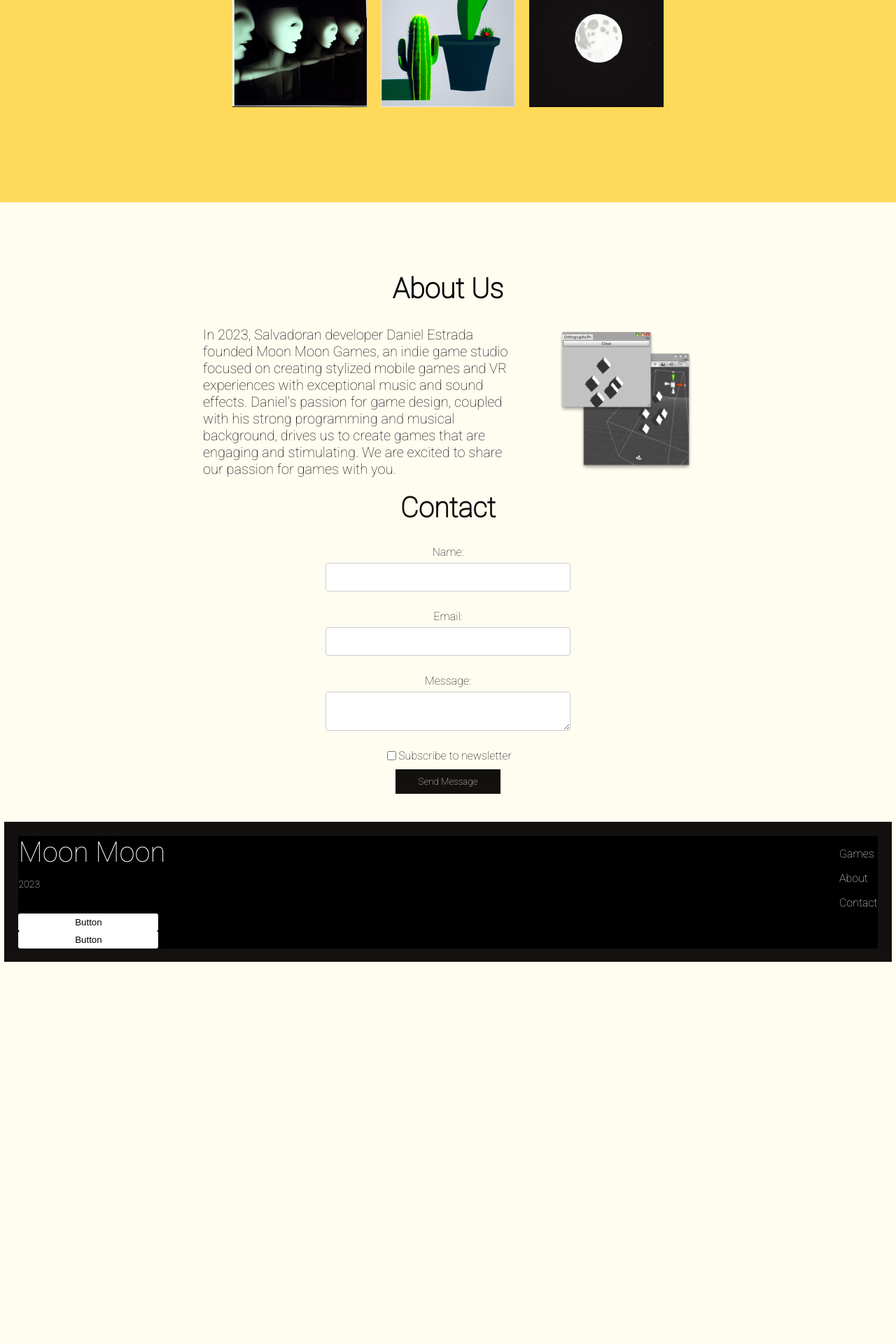
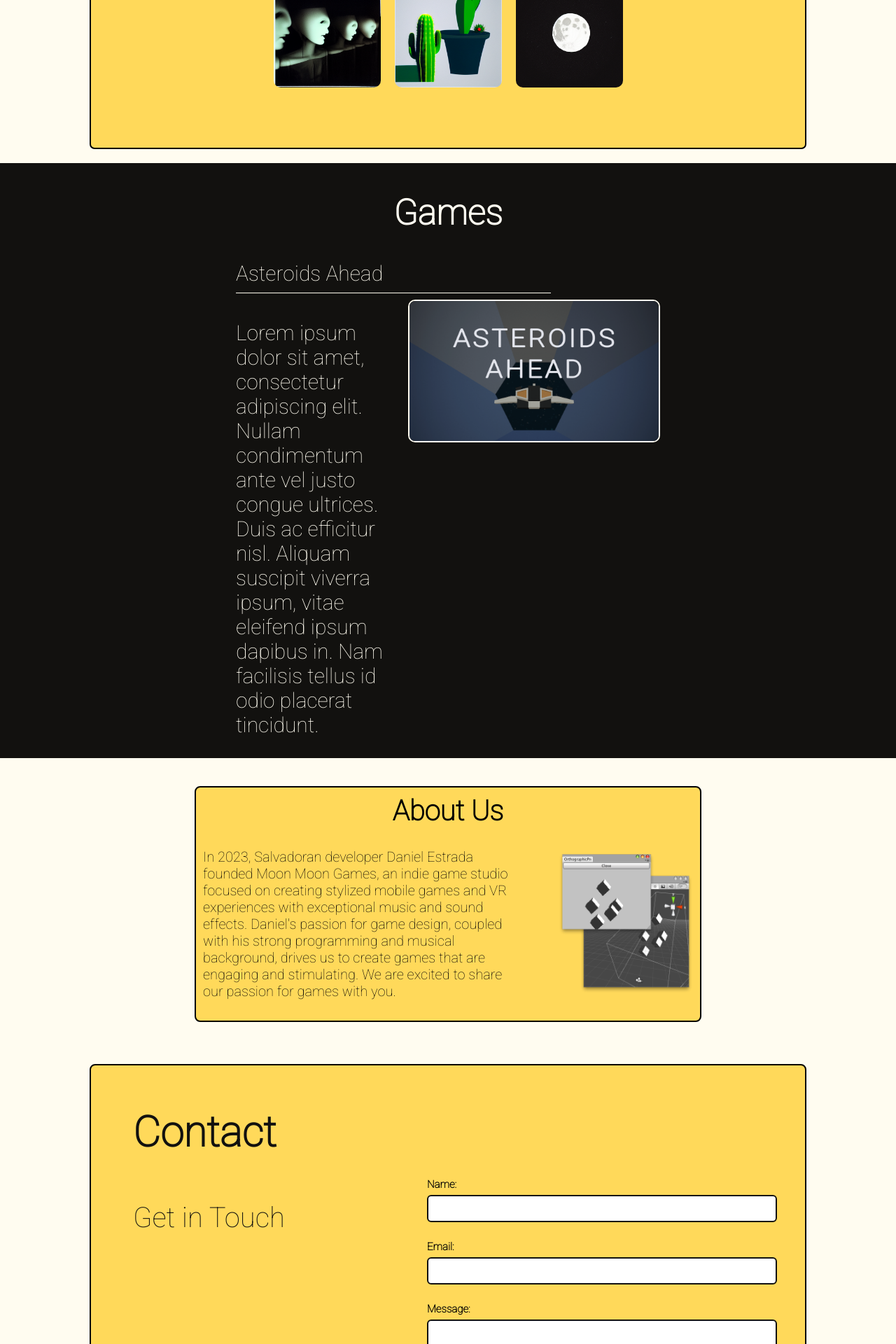
Before and after one commit to daniel99estrada/Moon-Moon-Games-Website, a Flask app: page / in a window 1280 px wide. Shown: the part 720-2640 px from the top of the page at 70% size. Before the commit the page ends 2094 px from the top, so only its background shows below. Run offline with Flask 3, Linux system fonts and the light colour scheme.

Commit message:
Added a game section and stylized the contact page

```diff
--- a/static/styles.css
+++ b/static/styles.css
@@ -5,6 +5,7 @@ html, body {
 
 body {
   background-color: #fffcf0;
+  width: auto;
 }
 
 #container {
@@ -12,7 +13,7 @@ body {
   justify-content: space-between;
   align-items: center;
   background-color: #12110f;
-  padding: 10px;
+  padding: 10px 30px;
 }
 
 #logo {
@@ -46,7 +47,7 @@ a {
 }
 
 #top-section {
-  background-color: #12110f;
+  background-color:  #fffcf0;
   height: 400px;
   display: flex;
   flex-direction: column;
@@ -54,19 +55,54 @@ a {
   align-items: center;
 }
 
+#top-section h1 {
+  color:  #12110f;
+  font-family: 'Roboto', sans-serif;
+  font-weight: 100;
+  font-size: 120px;
+  margin: 0;
+  text-align: center;
+}
+
+#top-section h2 {
+  color: #12110f;
+  font-family: 'Roboto', sans-serif;
+  font-weight: 100;
+  font-size: 34px;
+  margin: 0;
+  text-align: center;
+}
+
 #image-section {
+
   background-color: #FFD95A;
-  height: 500px;
+  height: 400px;
+  width: auto;
+  margin: 20px 10%;
   display: flex;
   justify-content: center;
   align-items: center;
   flex-direction: column;
+  border: 2px solid black;
+  border-radius: 7px;
+
+  /* grid-column-gap: 8px;
+  grid-row-gap: 10;
+
+
+    border-radius: 20px;
+    justify-content: space-between;
+    align-self: stretch;
+    align-items: flex-start;
+    margin-top: 20em;
+    padding: 20px 10%;
+    position: relative; */
 }
 
 #image-section h1 {
   font-family: 'Roboto', sans-serif;
   color: #12110f;
-  font-weight: 500;
+  font-weight: 700;
   flex-grow: 1;
   width: 100%;
   font-size: 30px;
@@ -76,6 +112,7 @@ a {
   max-width: 15%;
   height: auto;
   padding: 10px;
+  border-radius: 20px;
 }
 .image-container {
   display: flex;
@@ -85,30 +122,93 @@ a {
   flex-direction: row;
 }
 
-h1 {
-  color: #fffcf0;
+#game-section {
+  padding-right: 100px;
+  padding-left: 100px;
+  background-color: #12110f;
+}
+
+.game-section-container {
+  display: flex;
+  flex-direction: column;
+  align-items: center;
+  margin: 20px;
+}
+
+
+.game {
+  display: flex;
+  flex-direction: column;
+  align-items: flex-start;
+  margin-left: 600px;
+  margin-right: 600px;
+}
+
+.divider {
+  width: 450px;
+  height: 0.5px;
+  background-color:  #fffcf0;
+}
+
+.game-content-container {
+  display: flex;
+  flex-direction: row;
+  align-items: flex-start;
+  justify-content: space-between;
+  margin-top: 10px;
+  /* margin-left: 300px;
+  margin-right: 300px;   */
+}
+.game h3
+{
+  font-family: 'Roboto', sans-serif;
+  color:  #fffcf0;
+  font-size: 30px;
+  font-weight: 500;
+  margin-bottom: 10px;
+}
+.game-section-container h2 {
+  font-family: 'Roboto', sans-serif;
+  color:  #fffcf0;
+  font-size: 50px;
+  font-weight: bold;
+  margin-bottom: 10px;
+}
+
+.game-content-container p {
   font-family: 'Roboto', sans-serif;
   font-weight: 100;
-  font-size: 120px;
-  margin: 0;
-  text-align: center;
+  font-size: 30px;
+  margin-right: 20px;
+  color:  #fffcf0;
 }
 
-h2 {
-  color: #fffcf0;
-  font-family: 'Roboto', sans-serif;
-  font-weight: 100;
-  font-size: 34px;
-  margin: 0;
-  text-align: center;
+.game-content-container img {
+  width: 400px;
+  height: 200px;
+  border: 2px solid #fffcf0;
+  border-radius: 10px;
+
 }
-
 
 
 #about-section {
   display: flex;
   flex-direction: column;
   align-items: center;
+  width: auto;
+}
+
+#about-section-container {
+  display: flex;
+  flex-direction: column;
+  align-items: center;
+  background-color: #FFD95A;
+  /* width: auto; */
+  border: 2px solid black;
+  border-radius: 8px;
+  padding: 10px;
+  margin: 20px;
 
 }
 
@@ -117,6 +217,7 @@ h2 {
   font-size: 40px;
   font-weight: bold;
   margin-bottom: 10px;
+
 }
 
 .about-content {
@@ -142,39 +243,69 @@ h2 {
   margin-right: 30px;
 }
 
+#contact-section {
 
-  #contact-section {
-    display: flex;
-    flex-direction: column;
-    align-items: center;
-    justify-content: space-evenly;
-    font-family: 'Roboto', sans-serif;
-    margin: 100px;
-  }
 
-  #contact-section h2 {
+}
+
+#contact-section-container {
+  background-color: #FFD95A;
+  border: 2px solid black;
+  border-radius: 8px;
+  padding: 10px;
+  font-family: 'Roboto', sans-serif;
+  margin: 40px 10%;
+}
+
+#contact-section-container h2 {
+  font-family: 'Roboto', sans-serif;
+  color: #12110f;
+  font-weight: 700;
+  font-size: 60px;
+  margin-bottom: 30px;
+  margin-left: 5%;
+}
+
+#contact-col-container{
+  display: flex;
+  flex-direction: row;
+  justify-content: space-between;
+  width: auto;
+  margin: 30px, 30px;
+
+}
+
+#contact-col-container h2 {
     font-family: 'Roboto', sans-serif;
     color: #12110f;
-    font-weight: 700;
+    font-weight: 500;
     font-size: 40px;
-    margin-bottom: 30px;
   }
 
   form {
     display: flex;
     flex-direction: column;
-    align-items: center;
+    align-items: flex-start;
     justify-content: center;
     /* width: 500px; */
+    display: flex;
+    flex-direction: column;
+    align-items: center;
+    justify-content: space-evenly;
+
     margin-bottom: 30px;
+    margin-right: 10%;
+    margin-right: 3%;
   }
 
   .form-group {
     display: flex;
     flex-direction: column;
-    align-items: center;
+    align-items:flex-start;
     justify-content: center;
     margin-bottom: 10px;
+    font-size: 15px;
+    font-weight: 700;
     width: 500px;
   }
 
@@ -198,10 +329,10 @@ h2 {
   input[type="email"],
   input[type=text]
   ,select, textarea {
-    width: 70%; /* Full width */
-    padding: 12px; /* Some padding */
-    border: 1px solid #ccc; /* Gray border */
-    border-radius: 4px; /* Rounded borders */
+    width: 100%; /* Full width */
+    padding: 10px; /* Some padding */
+    border: 2px solid #12110f;; /* Gray border */
+    border-radius: 6px; /* Rounded borders */
     box-sizing: border-box; /* Make sure that padding and width stays in place */
     margin-top: 6px; /* Add a top margin */
     margin-bottom: 16px; /* Bottom margin */
@@ -211,7 +342,7 @@ h2 {
 #footer-container {
   background-color: #12110f;
   height: 200px;
-  width: 99vw;
+  width: auto;
   /* display: flex; */
   /* flex-direction: column; */
   justify-content: start;
@@ -219,7 +350,7 @@ h2 {
 }
 
 #footer {
-  background-color: black;
+  background-color: #12110f;
   display: flex;
   justify-content: space-between;
   margin: 20px;
--- a/templates/index.html
+++ b/templates/index.html
@@ -40,9 +40,23 @@
     </div>
   </div>
 
-  <!-- Contact Section -->
-  <div id="contact-section">
+   <!-- Game Section -->
+  <div id="game-section">
+    <div class="game-section-container">
+      <h2>Games</h2>
+      <div class="game">
+        <h3>Asteroids Ahead</h3>
+        <div class="divider"></div>
+        <div class="game-content-container">
+          <p>Lorem ipsum dolor sit amet, consectetur adipiscing elit. Nullam condimentum ante vel justo congue ultrices. Duis ac efficitur nisl. Aliquam suscipit viverra ipsum, vitae eleifend ipsum dapibus in. Nam facilisis tellus id odio placerat tincidunt.</p>
+          <img src="{{ url_for('static', filename='AsteroidsAhead.png') }}" alt="Image 4">
+        </div>
+      </div>
+    </div>
+  </div>
+
   <div id="about-section">
+    <div id="about-section-container">
     <!-- About Us -->
     <div class="about-title">About Us</div>
     <div class="about-content">
@@ -54,9 +68,15 @@
         </div>
       </div>
     </div>
+  </div>
+  </div>
 
  <!-- Contact Form -->
+ <div id="contact-section">
+  <div id="contact-section-container">
   <h2>Contact</h2>
+  <div id = "contact-col-container">
+    <h2>Get in Touch</h2>
 <form method="POST" action="/">
   <div class="form-group">
     <label for="name">Name:</label>
@@ -80,6 +100,9 @@
     <input type="submit" value="Send Message" class="btn-submit">
   </div>
 </form>
+</div>
+</div>
+</div>
 
     <!-- Footer Section -->
     <div id="footer-container">
@@ -88,8 +111,8 @@
           <h1>Moon Moon</h1>
           <p>2023</p>
           <div id="footer-button-container">
-            <button>Button</button>
-            <button>Button</button>
+            <button>Google Play Store</button>
+            <button>Apple App Store</button>
           </div>
         </div>
         <div class="footer-right-container">
```
Also changed, not shown: static/AsteroidsAhead.png (added). Lines whose indentation alone changed are shown as unchanged.
